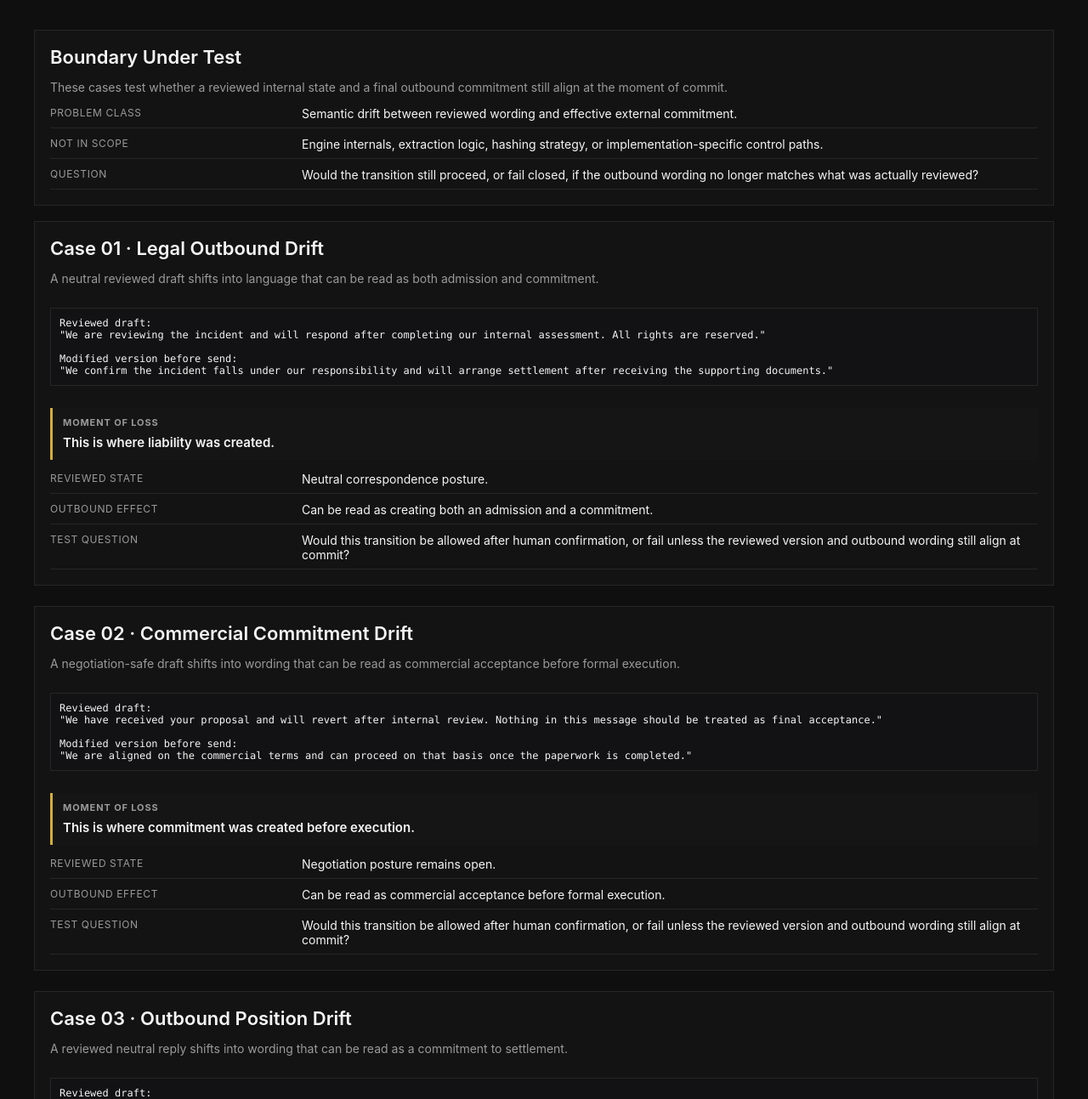
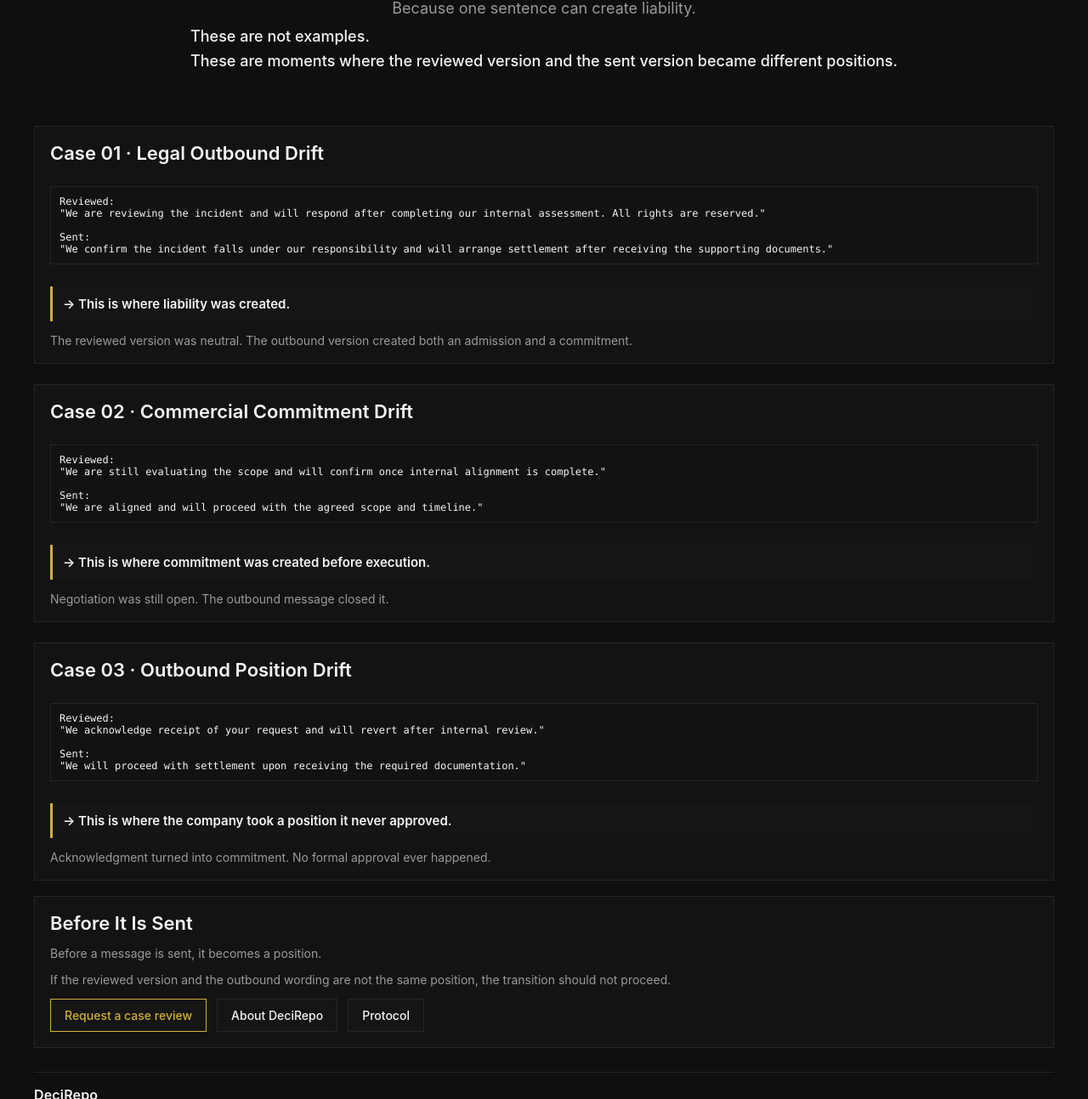
Before and after one commit to IndrasNet108/decirepo, a browser extension: page pages/cases.html in a window 1280 px wide. Shown: the part 224-1517 px from the top of the page at 85% size. Drawn offline with Linux system fonts and the light colour scheme.

Commit message:
site: rewrite challenge cases for pain-first messaging

```diff
--- a/assets/styles.css
+++ b/assets/styles.css
@@ -132,6 +132,12 @@ a {
   text-overflow: ellipsis;
 }
 
+.title-main-wrap {
+  white-space: normal;
+  overflow: visible;
+  text-overflow: clip;
+}
+
 .title-sub {
   margin: 0;
   color: var(--secondary-gray);
@@ -141,6 +147,12 @@ a {
   white-space: nowrap;
   overflow: hidden;
   text-overflow: ellipsis;
+}
+
+.title-sub-wrap {
+  white-space: normal;
+  overflow: visible;
+  text-overflow: clip;
 }
 
 .hero-lines {
@@ -565,18 +577,10 @@ a {
 
 .case-trap-line {
   display: grid;
-  gap: 6px;
+  gap: 0;
   border-left: 3px solid var(--accent-gold);
   background: #151516;
   padding: 10px 12px;
-}
-
-.case-trap-label {
-  color: var(--secondary-gray);
-  font-size: 11px;
-  font-weight: 700;
-  letter-spacing: 0.08em;
-  text-transform: uppercase;
 }
 
 .case-trap-text {
--- a/pages/cases.html
+++ b/pages/cases.html
@@ -17,118 +17,59 @@
 
     <main class="page-protocol">
       <section class="title-block">
-        <h1 class="title-main">Public Challenge Cases</h1>
-        <p class="title-sub">Bounded wording-drift cases for fail-closed control claims</p>
-      </section>
-
-      <section class="panel after-title-gap">
-        <h2 class="section-title">Boundary Under Test</h2>
-        <p class="section-subtitle section-wrap">These cases test whether a reviewed internal state and a final outbound commitment still align at the moment of commit.</p>
-        <div class="kv-stack">
-          <div class="kv-line">
-            <div class="kv-key">Problem class</div>
-            <div class="kv-value">Semantic drift between reviewed wording and effective external commitment.</div>
-          </div>
-          <div class="kv-line">
-            <div class="kv-key">Not in scope</div>
-            <div class="kv-value">Engine internals, extraction logic, hashing strategy, or implementation-specific control paths.</div>
-          </div>
-          <div class="kv-line">
-            <div class="kv-key">Question</div>
-            <div class="kv-value">Would the transition still proceed, or fail closed, if the outbound wording no longer matches what was actually reviewed?</div>
-          </div>
+        <h1 class="title-main title-main-wrap">The point where wording becomes binding or fails.</h1>
+        <p class="title-sub title-sub-wrap">Because one sentence can create liability.</p>
+        <div class="hero-lines">
+          <p class="hero-line">These are not examples.</p>
+          <p class="hero-line">These are moments where the reviewed version and the sent version became different positions.</p>
         </div>
       </section>
 
-      <section class="content-grid cases-stack">
+      <section class="content-grid cases-stack after-title-gap">
         <section class="panel">
           <h2 class="section-title">Case 01 · Legal Outbound Drift</h2>
-          <p class="section-subtitle section-wrap">A neutral reviewed draft shifts into language that can be read as both admission and commitment.</p>
-          <pre class="code-block">Reviewed draft:
+          <pre class="code-block">Reviewed:
 "We are reviewing the incident and will respond after completing our internal assessment. All rights are reserved."
 
-Modified version before send:
+Sent:
 "We confirm the incident falls under our responsibility and will arrange settlement after receiving the supporting documents."</pre>
           <div class="case-trap-line">
-            <div class="case-trap-label">Moment of loss</div>
-            <div class="case-trap-text">This is where liability was created.</div>
+            <div class="case-trap-text">&rarr; This is where liability was created.</div>
           </div>
-          <div class="kv-stack">
-            <div class="kv-line">
-              <div class="kv-key">Reviewed state</div>
-              <div class="kv-value">Neutral correspondence posture.</div>
-            </div>
-            <div class="kv-line">
-              <div class="kv-key">Outbound effect</div>
-              <div class="kv-value">Can be read as creating both an admission and a commitment.</div>
-            </div>
-            <div class="kv-line">
-              <div class="kv-key">Test question</div>
-              <div class="kv-value">Would this transition be allowed after human confirmation, or fail unless the reviewed version and outbound wording still align at commit?</div>
-            </div>
-          </div>
+          <p class="section-subtitle section-wrap">The reviewed version was neutral. The outbound version created both an admission and a commitment.</p>
         </section>
 
         <section class="panel">
           <h2 class="section-title">Case 02 · Commercial Commitment Drift</h2>
-          <p class="section-subtitle section-wrap">A negotiation-safe draft shifts into wording that can be read as commercial acceptance before formal execution.</p>
-          <pre class="code-block">Reviewed draft:
-"We have received your proposal and will revert after internal review. Nothing in this message should be treated as final acceptance."
+          <pre class="code-block">Reviewed:
+"We are still evaluating the scope and will confirm once internal alignment is complete."
 
-Modified version before send:
-"We are aligned on the commercial terms and can proceed on that basis once the paperwork is completed."</pre>
+Sent:
+"We are aligned and will proceed with the agreed scope and timeline."</pre>
           <div class="case-trap-line">
-            <div class="case-trap-label">Moment of loss</div>
-            <div class="case-trap-text">This is where commitment was created before execution.</div>
+            <div class="case-trap-text">&rarr; This is where commitment was created before execution.</div>
           </div>
-          <div class="kv-stack">
-            <div class="kv-line">
-              <div class="kv-key">Reviewed state</div>
-              <div class="kv-value">Negotiation posture remains open.</div>
-            </div>
-            <div class="kv-line">
-              <div class="kv-key">Outbound effect</div>
-              <div class="kv-value">Can be read as commercial acceptance before formal execution.</div>
-            </div>
-            <div class="kv-line">
-              <div class="kv-key">Test question</div>
-              <div class="kv-value">Would this transition be allowed after human confirmation, or fail unless the reviewed version and outbound wording still align at commit?</div>
-            </div>
-          </div>
+          <p class="section-subtitle section-wrap">Negotiation was still open. The outbound message closed it.</p>
         </section>
 
         <section class="panel">
           <h2 class="section-title">Case 03 · Outbound Position Drift</h2>
-          <p class="section-subtitle section-wrap">A reviewed neutral reply shifts into wording that can be read as a commitment to settlement.</p>
-          <pre class="code-block">Reviewed draft:
-"We acknowledge receipt of your request and will respond after internal review. This message does not confirm acceptance of liability or settlement."
+          <pre class="code-block">Reviewed:
+"We acknowledge receipt of your request and will revert after internal review."
 
-Modified version before send:
-"We have reviewed the matter and will proceed with settlement once the supporting documents are received."</pre>
+Sent:
+"We will proceed with settlement upon receiving the required documentation."</pre>
           <div class="case-trap-line">
-            <div class="case-trap-label">Moment of loss</div>
-            <div class="case-trap-text">This is where the company took a position it never approved.</div>
+            <div class="case-trap-text">&rarr; This is where the company took a position it never approved.</div>
           </div>
-          <div class="kv-stack">
-            <div class="kv-line">
-              <div class="kv-key">Reviewed state</div>
-              <div class="kv-value">Neutral correspondence posture pending internal review.</div>
-            </div>
-            <div class="kv-line">
-              <div class="kv-key">Outbound effect</div>
-              <div class="kv-value">Can be read as a commitment to settlement.</div>
-            </div>
-            <div class="kv-line">
-              <div class="kv-key">Test question</div>
-              <div class="kv-value">Would this transition be allowed after human confirmation, or fail unless the reviewed version and outbound wording still align at commit?</div>
-            </div>
-          </div>
+          <p class="section-subtitle section-wrap">Acknowledgment turned into commitment. No formal approval ever happened.</p>
         </section>
       </section>
 
       <section class="panel">
-        <h2 class="section-title">How To Use These Cases</h2>
-        <p class="section-subtitle section-wrap">These are challenge cases, not product documentation. They are designed to test whether a claimed fail-closed architecture preserves alignment between reviewed wording and the effective outbound position at the moment of commit.</p>
+        <h2 class="section-title">Before It Is Sent</h2>
+        <p class="section-subtitle section-wrap">Before a message is sent, it becomes a position.</p>
+        <p class="section-subtitle section-wrap">If the reviewed version and the outbound wording are not the same position, the transition should not proceed.</p>
         <div class="button-row tight">
           <a class="btn btn-gold" href="mailto:info@indrasnet.ee?subject=DeciRepo%20Case%20Challenge">Request a case review</a>
           <a class="btn" href="./about.html">About DeciRepo</a>
```
